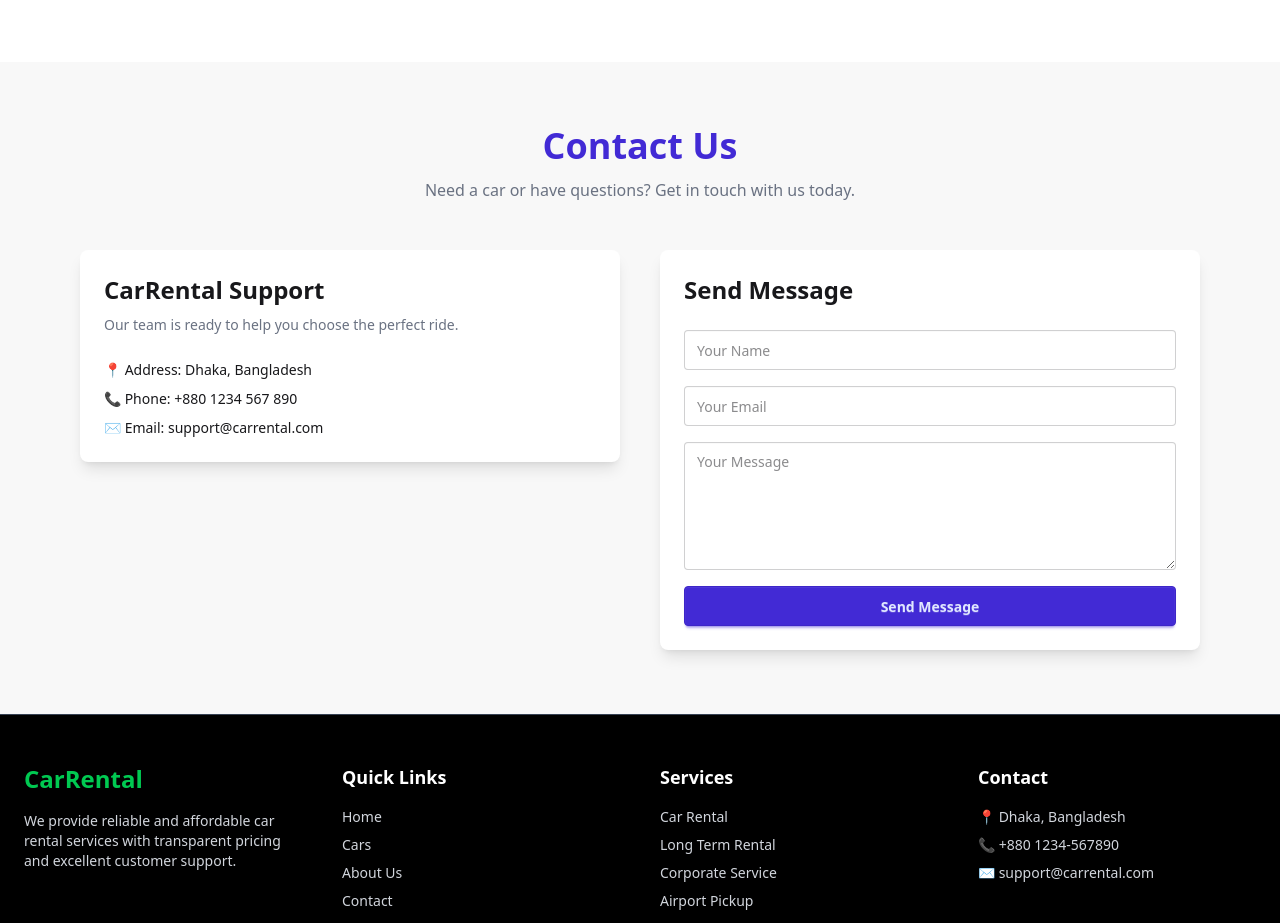
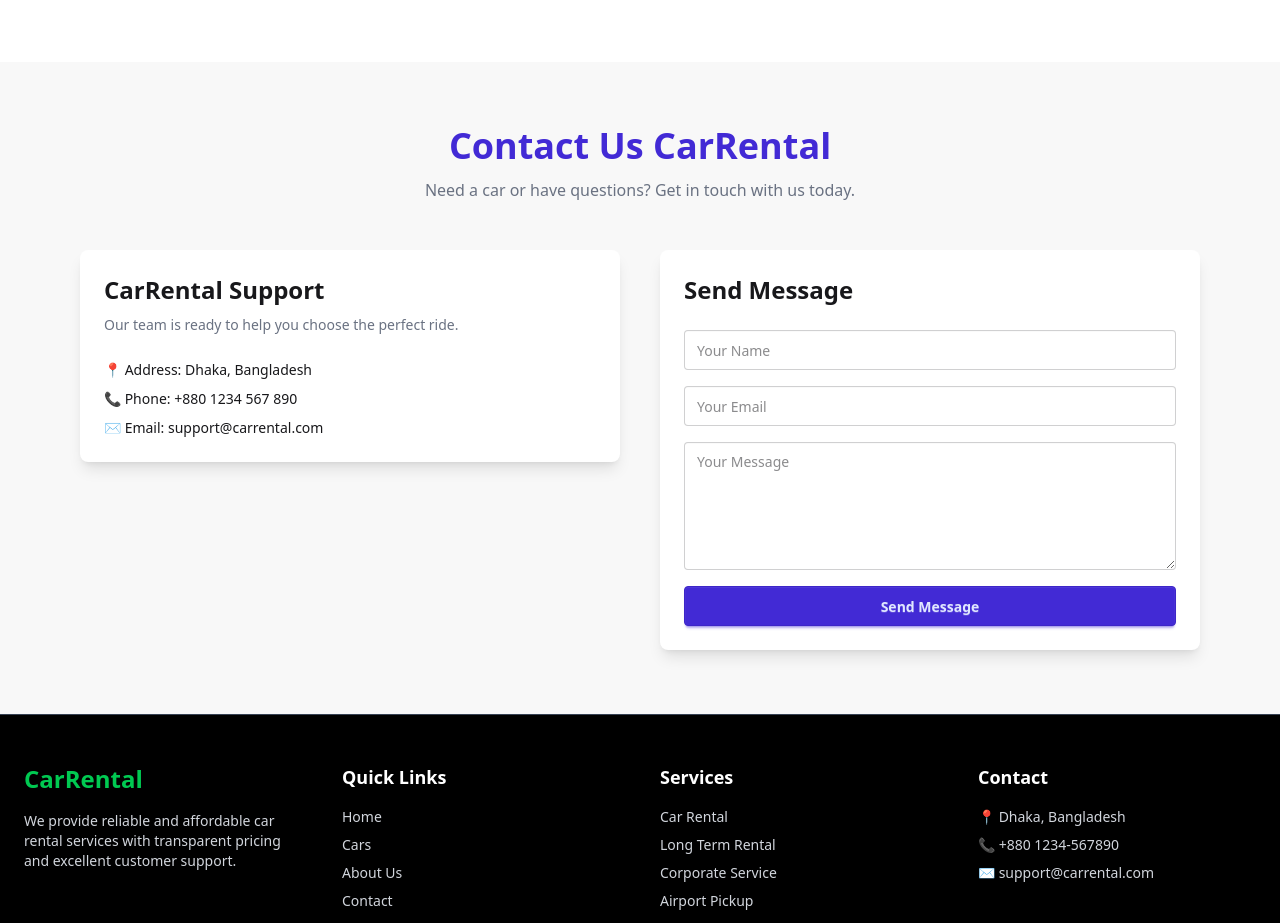
Before and after one commit to junayed-khan24/CarWeb, a React (Vite) app: page / in a window 1280 px wide. Shown: the part 2651-3574 px from the top of the page. Built offline with nearby package versions, Linux system fonts and the light colour scheme.

Commit message:
added text

```diff
--- a/src/Componets/Contact.jsx
+++ b/src/Componets/Contact.jsx
@@ -5,7 +5,7 @@ const Contact = () => {
 
         {/* Section Title */}
         <div className="text-center mb-12">
-          <h2 className="text-4xl font-bold text-primary">Contact Us</h2>
+          <h2 className="text-4xl font-bold text-primary">Contact Us CarRental</h2>
           <p className="mt-3 text-gray-500">
             Need a car or have questions? Get in touch with us today.
           </p>
```
